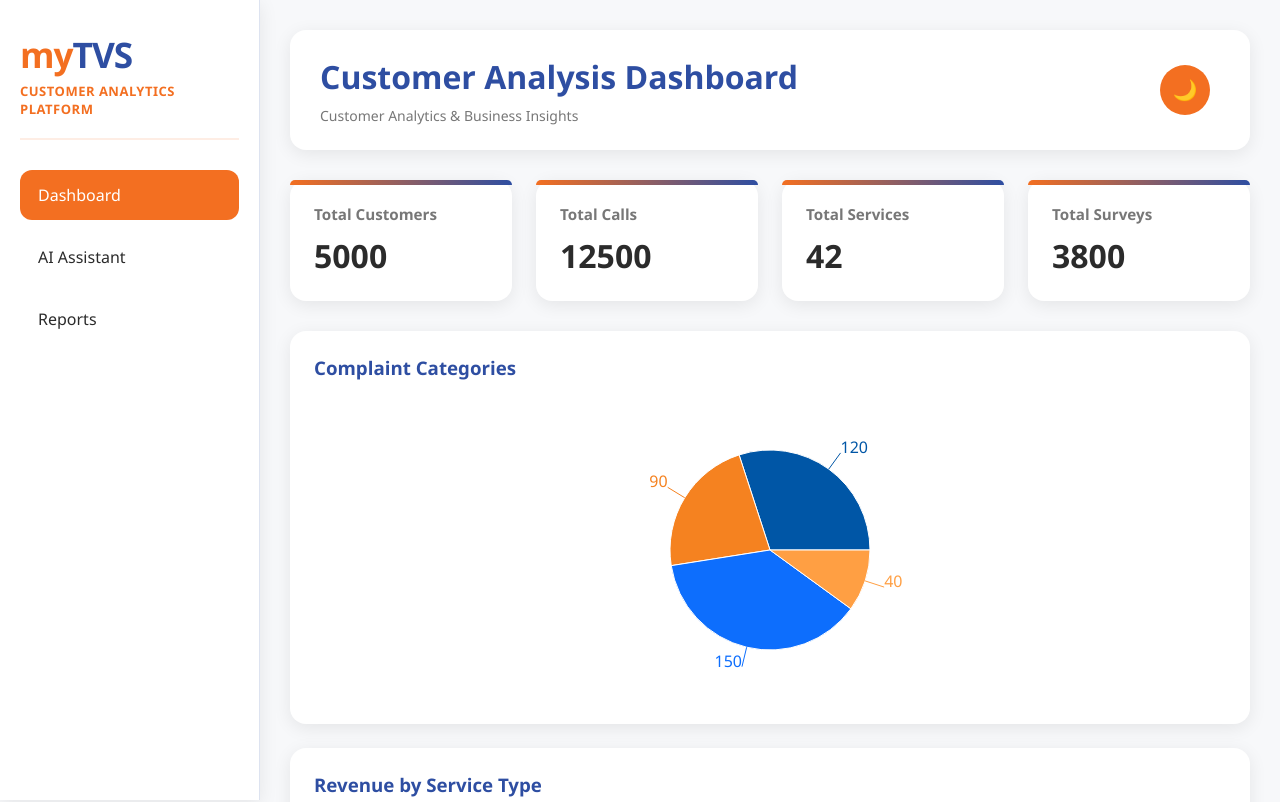
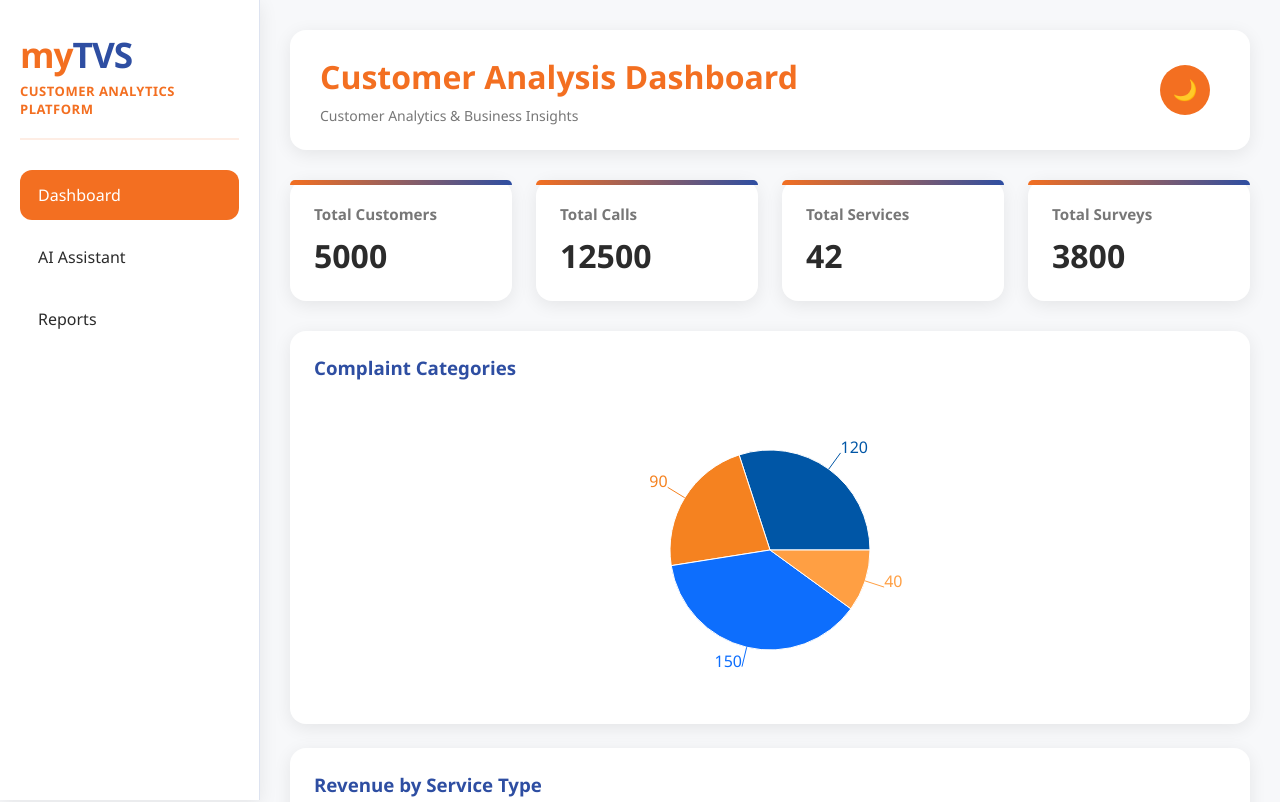
Before and after one commit to grvig/customer-analysis-project, a React (Vite) app in the folder tempapp/: page / in a window 1280 px wide. Shown: the top 802 px of the page. Built offline with nearby package versions, Linux system fonts and the light colour scheme.

Commit message:
Improve dark mode styling and UI branding

```diff
--- a/tempapp/src/components/layout/Header.jsx
+++ b/tempapp/src/components/layout/Header.jsx
@@ -31,7 +31,7 @@ export default function Header() {
   return (
     <div className="header">
       <div>
-        <h1>Customer Analysis Dashboard</h1>
+        <h1 className="header-title">Customer Analysis Dashboard</h1>
 
         <p className="header-subtitle">
           Customer Analytics & Business Insights
--- a/tempapp/src/index.css
+++ b/tempapp/src/index.css
@@ -130,7 +130,7 @@ body {
 }
 
 .header h1 {
-  color: var(--tvs-blue);
+  color: var(--tvs-orange);
   font-size: 2rem;
   font-weight: 700;
 }
@@ -569,3 +569,6 @@ body.dark-mode .sidebar a:hover {
 body.dark-mode button:disabled {
   background: #475569;
 }
+body.dark-mode input::placeholder {
+  color: #e5e7eb;
+}
```
